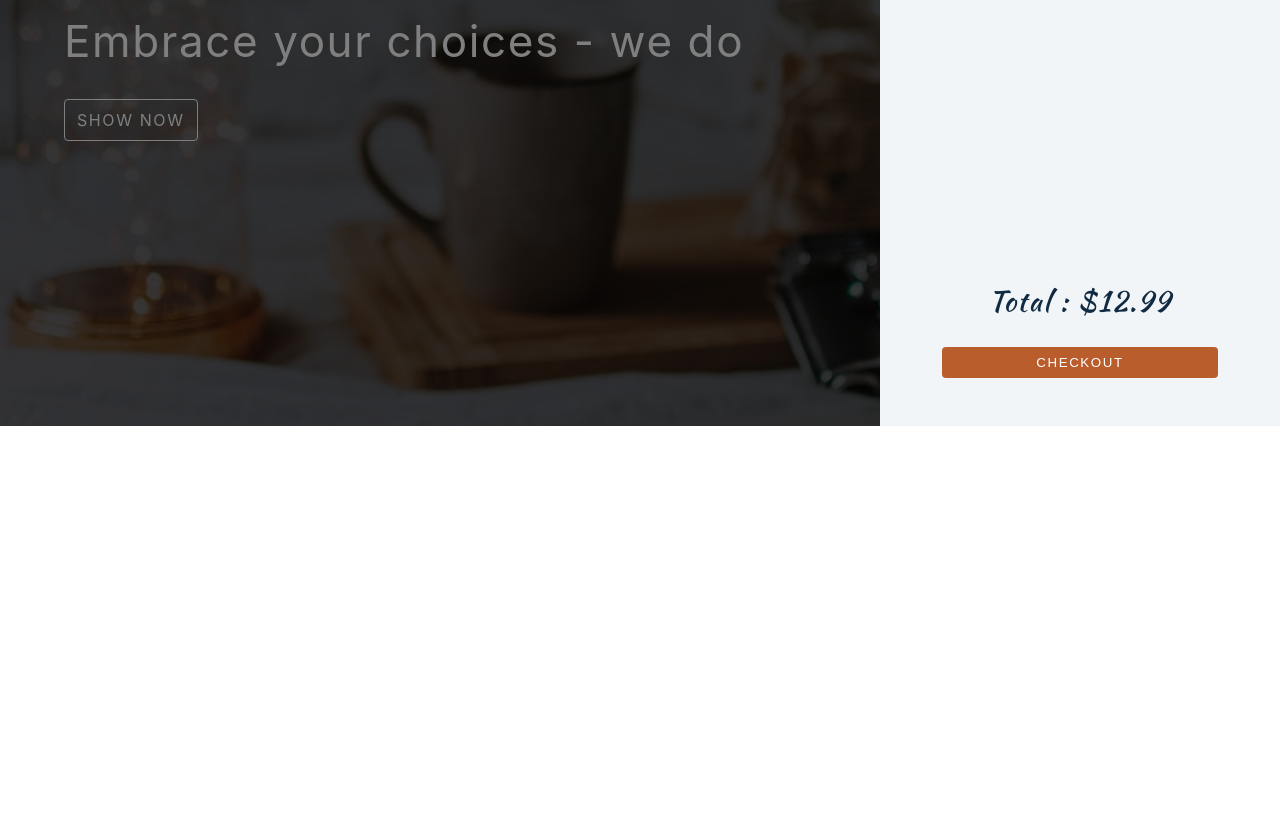
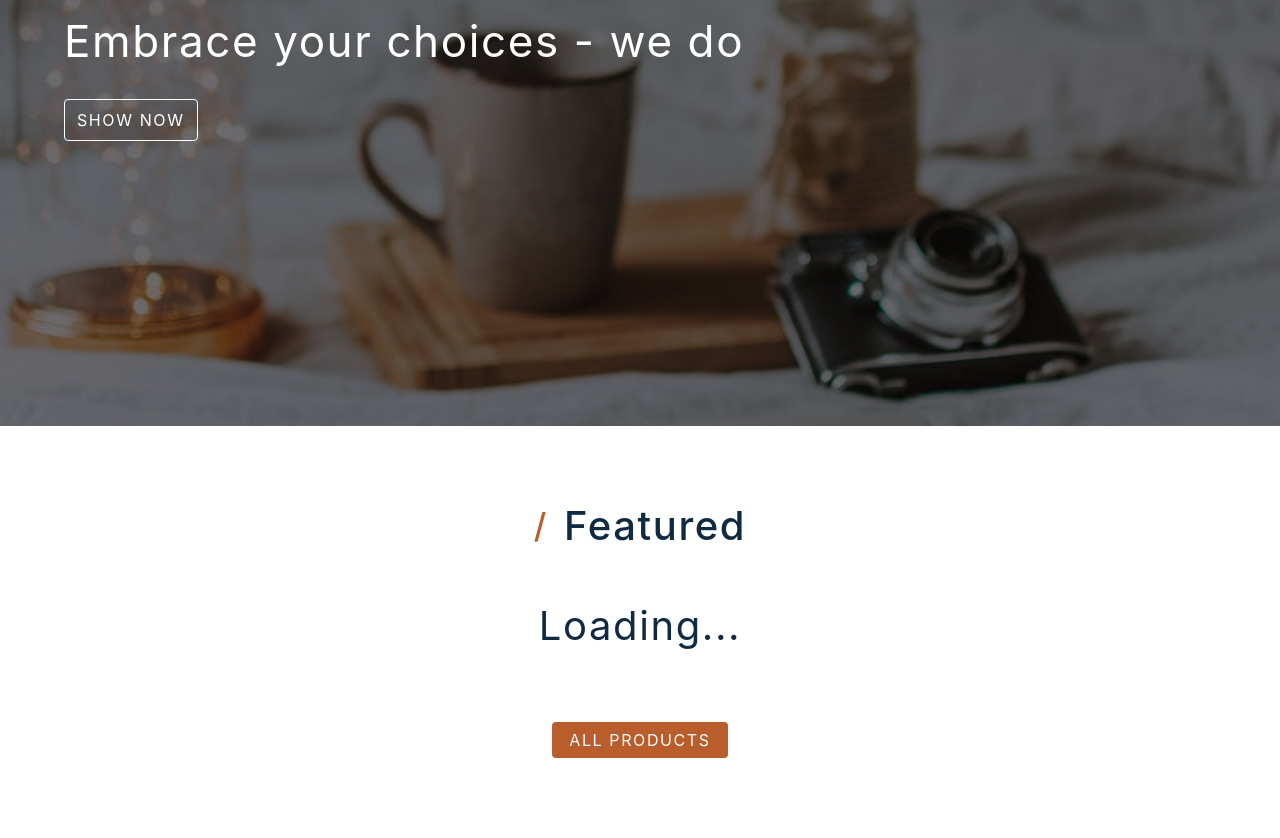
Before and after one commit to tims07/Comfy_Store, a plain HTML site: page index.html in a window 1280 px wide. Shown: the part 374-1212 px from the top of the page. Before the commit the page ends 800 px from the top, so only its background shows below. Drawn offline with Linux system fonts and the light colour scheme.

Commit message:
add featured section

```diff
--- a/index.html
+++ b/index.html
@@ -84,7 +84,8 @@
       </aside>
     </div>
     <!-- cart overlay -->
-    <div class="cart-overlay show">
+    <!-- COME BACK AND ADD THE SHOW CLASS TO THE DIV BELOW -->
+    <div class="cart-overlay ">
       <aside class="cart">
         <button class="cart-close">
           <i class="fas fa-times"></i>
@@ -129,6 +130,39 @@
         </footer>
       </aside>
     </div>
+    <!-- featured products -->
+    <section class="section featured">
+      <div class="title">
+        <h2><span>/</span>featured</h2>
+      </div>
+      <div class="featured-center section-center">
+        <h2 class="section-loading">
+          loading...
+        </h2>
+        <!-- single product -->
+        <!-- <article class="product">
+          <div class="product-container">
+            <img src="./images/main-bcg.jpeg" class="product-img img" alt="" />
+
+            <div class="product-icons">
+              <a href="product.html?id=1" class="product-icon">
+                <i class="fas fa-search"></i>
+              </a>
+              <button class="product-cart-btn product-icon" data-id="1">
+                <i class="fas fa-shopping-cart"></i>
+              </button>
+            </div>
+          </div>
+          <footer>
+            <p class="product-name">name</p>
+            <h4 class="product-price">$9.99</h4>
+          </footer>
+        </article> -->
+        <!-- end of single product -->
+
+      </div>
+      <a href="products.html" class="btn">all products</a>
+    </section>
     <script type="module" src="index.js"></script>
   </body>
 </html>
```
Also changed, not shown: about.html (+1 -1 lines).
